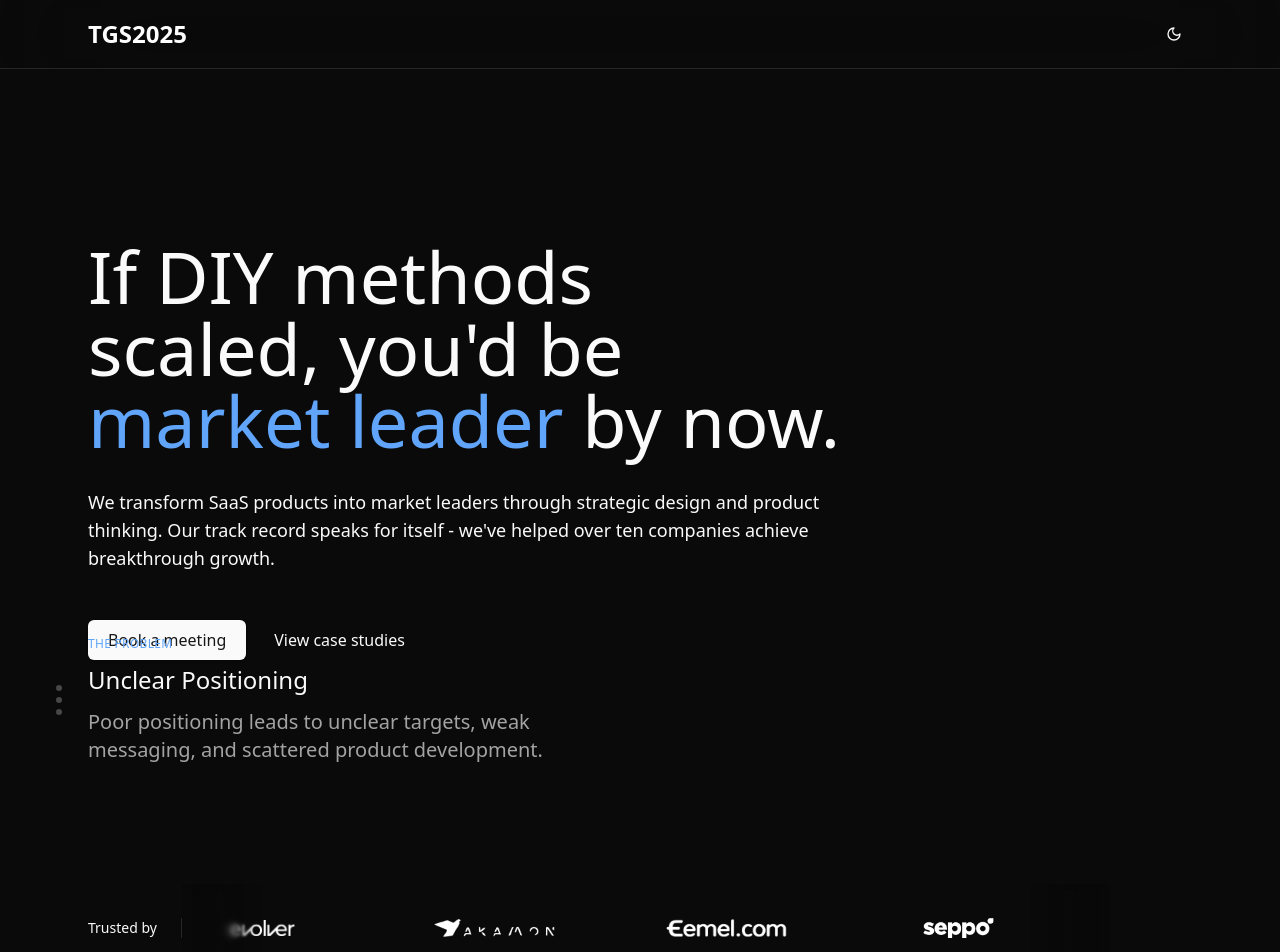
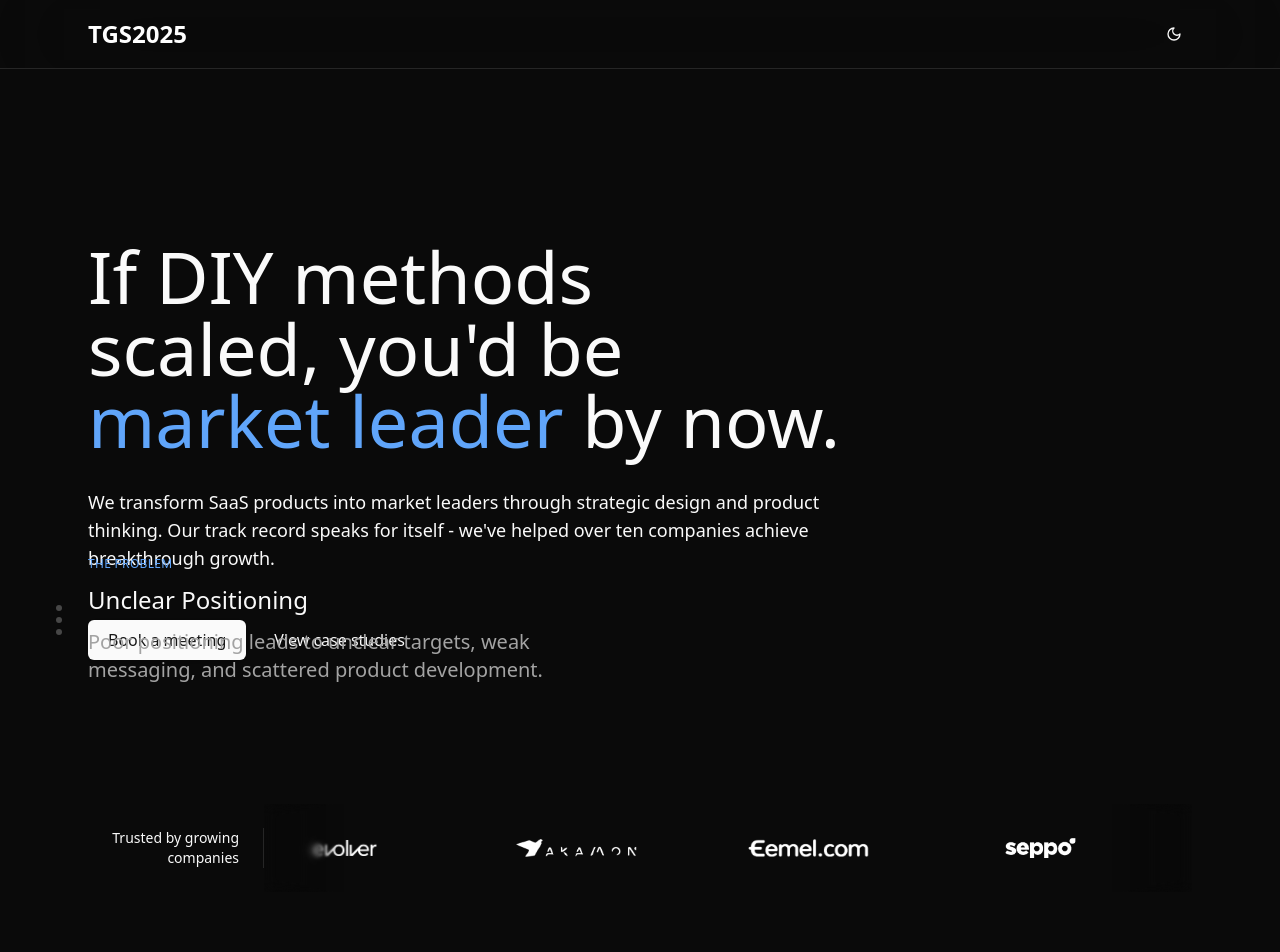
Before and after one commit to Liikemies-glitch/TGS2025, a Next.js app: page / in a window 1280 px wide. Shown: the top 952 px of the page. Built offline with nearby package versions, Linux system fonts and the light colour scheme.

Commit message:
Update hero section and add animated group component

```diff
--- a/src/components/blocks/hero-section-4.tsx
+++ b/src/components/blocks/hero-section-4.tsx
@@ -5,14 +5,16 @@ import Image from 'next/image'
 import { Button } from '@/components/ui/button'
 import { InfiniteSlider } from '@/components/ui/infinite-slider'
 import { ProgressiveBlur } from '@/components/ui/progressive-blur'
+import { AnimatedGroup } from '@/components/ui/animated-group'
 
 export function HeroSection() {
     return (
         <main className="overflow-x-hidden">
             <section>
-                <div className="pb-24 pt-12 md:pb-32 lg:pb-56 lg:pt-44">
+                <div className="pb-12 pt-12 md:pb-16 lg:pb-24 lg:pt-44">
                     <div className="relative mx-auto flex max-w-6xl flex-col px-6 lg:block">
                         <div className="mx-auto max-w-lg text-center lg:ml-0 lg:w-[70%] lg:max-w-none lg:text-left">
+                            <AnimatedGroup preset="blur-slide">
                                 <h1 className="mt-8 max-w-2xl text-balance text-5xl font-medium md:text-6xl lg:mt-16 lg:max-w-none xl:text-7xl">If DIY methods scaled, you&apos;d be <span className="text-blue-600 dark:text-blue-400">market leader</span> by now.</h1>
                                 <p className="mt-8 max-w-2xl text-pretty text-lg lg:max-w-none">We transform SaaS products into market leaders through strategic design and product thinking. Our track record speaks for itself - we&apos;ve helped over ten companies achieve breakthrough growth.</p>
 
@@ -36,15 +38,42 @@ export function HeroSection() {
                                         </Link>
                                     </Button>
                                 </div>
+                            </AnimatedGroup>
                         </div>
                     </div>
                 </div>
             </section>
-            <section className="bg-background pb-16 md:pb-32">
+            <section className="bg-background pb-16 pt-8 md:pb-32 md:pt-12">
+                <AnimatedGroup
+                    preset="fade"
+                    variants={{
+                        container: {
+                            hidden: { opacity: 0 },
+                            visible: {
+                                opacity: 1,
+                                transition: {
+                                    staggerChildren: 0.3,
+                                    delayChildren: 0.6, // Start after hero animation
+                                },
+                            },
+                        },
+                        item: {
+                            hidden: { opacity: 0, y: 20 },
+                            visible: {
+                                opacity: 1,
+                                y: 0,
+                                transition: {
+                                    duration: 0.6,
+                                    ease: "easeOut"
+                                }
+                            },
+                        },
+                    }}
+                >
                     <div className="group relative m-auto max-w-6xl px-6">
                         <div className="flex flex-col items-center md:flex-row">
                             <div className="md:max-w-44 md:border-r md:pr-6">
-                            <p className="text-end text-sm">Trusted by</p>
+                                <p className="text-end text-sm">Trusted by growing companies</p>
                             </div>
                             <div className="relative py-6 md:w-[calc(100%-11rem)] min-h-[60px] flex items-center">
                                 <InfiniteSlider
@@ -199,6 +228,7 @@ export function HeroSection() {
                             </div>
                         </div>
                     </div>
+                </AnimatedGroup>
             </section>
         </main>
     )
--- /dev/null
+++ b/src/components/ui/animated-group.tsx
@@ -0,0 +1,208 @@
+'use client';
+import { ReactNode, useEffect, useState } from 'react';
+import { motion, Variants } from 'framer-motion';
+import { cn } from '@/lib/utils';
+import React from 'react';
+
+type PresetType =
+  | 'fade'
+  | 'slide'
+  | 'scale'
+  | 'blur'
+  | 'blur-slide'
+  | 'zoom'
+  | 'flip'
+  | 'bounce'
+  | 'rotate'
+  | 'swing';
+
+type AnimatedGroupProps = {
+  children: ReactNode;
+  className?: string;
+  variants?: {
+    container?: Variants;
+    item?: Variants;
+  };
+  preset?: PresetType;
+};
+
+const defaultContainerVariants: Variants = {
+  hidden: { opacity: 0 },
+  visible: {
+    opacity: 1,
+    transition: {
+      staggerChildren: 0.1,
+    },
+  },
+};
+
+const defaultItemVariants: Variants = {
+  hidden: { opacity: 0 },
+  visible: { opacity: 1 },
+};
+
+const presetVariants: Record<
+  PresetType,
+  { container: Variants; item: Variants }
+> = {
+  fade: {
+    container: defaultContainerVariants,
+    item: {
+      hidden: { opacity: 0 },
+      visible: { opacity: 1 },
+    },
+  },
+  slide: {
+    container: defaultContainerVariants,
+    item: {
+      hidden: { opacity: 0, y: 20 },
+      visible: { opacity: 1, y: 0 },
+    },
+  },
+  scale: {
+    container: defaultContainerVariants,
+    item: {
+      hidden: { opacity: 0, scale: 0.8 },
+      visible: { opacity: 1, scale: 1 },
+    },
+  },
+  blur: {
+    container: defaultContainerVariants,
+    item: {
+      hidden: { opacity: 0, filter: 'blur(4px)' },
+      visible: { opacity: 1, filter: 'blur(0px)' },
+    },
+  },
+  'blur-slide': {
+    container: {
+      hidden: { opacity: 0 },
+      visible: {
+        opacity: 1,
+        transition: {
+          staggerChildren: 0.15,
+          delayChildren: 0.1,
+        },
+      },
+    },
+    item: {
+      hidden: {
+        opacity: 0,
+        filter: 'blur(8px)',
+        y: 30
+      },
+      visible: {
+        opacity: 1,
+        filter: 'blur(0px)',
+        y: 0,
+        transition: {
+          duration: 0.8,
+          ease: [0.25, 0.1, 0.25, 1],
+        }
+      },
+    },
+  },
+  zoom: {
+    container: defaultContainerVariants,
+    item: {
+      hidden: { opacity: 0, scale: 0.5 },
+      visible: {
+        opacity: 1,
+        scale: 1,
+        transition: { type: 'spring', stiffness: 300, damping: 20 },
+      },
+    },
+  },
+  flip: {
+    container: defaultContainerVariants,
+    item: {
+      hidden: { opacity: 0, rotateX: -90 },
+      visible: {
+        opacity: 1,
+        rotateX: 0,
+        transition: { type: 'spring', stiffness: 300, damping: 20 },
+      },
+    },
+  },
+  bounce: {
+    container: defaultContainerVariants,
+    item: {
+      hidden: { opacity: 0, y: -50 },
+      visible: {
+        opacity: 1,
+        y: 0,
+        transition: { type: 'spring', stiffness: 400, damping: 10 },
+      },
+    },
+  },
+  rotate: {
+    container: defaultContainerVariants,
+    item: {
+      hidden: { opacity: 0, rotate: -180 },
+      visible: {
+        opacity: 1,
+        rotate: 0,
+        transition: { type: 'spring', stiffness: 200, damping: 15 },
+      },
+    },
+  },
+  swing: {
+    container: defaultContainerVariants,
+    item: {
+      hidden: { opacity: 0, rotate: -10 },
+      visible: {
+        opacity: 1,
+        rotate: 0,
+        transition: { type: 'spring', stiffness: 300, damping: 8 },
+      },
+    },
+  },
+};
+
+function AnimatedGroup({
+  children,
+  className,
+  variants,
+  preset,
+}: AnimatedGroupProps) {
+  const [isMounted, setIsMounted] = useState(false);
+
+  useEffect(() => {
+    setIsMounted(true);
+  }, []);
+
+  const selectedVariants = preset
+    ? presetVariants[preset]
+    : { container: defaultContainerVariants, item: defaultItemVariants };
+  const containerVariants = variants?.container || selectedVariants.container;
+  const itemVariants = variants?.item || selectedVariants.item;
+
+  if (!isMounted) {
+    // Render without animation on server/initial client render
+    return (
+      <div className={cn(className)}>
+        {React.Children.map(children, (child, index) => (
+          <div key={index}>
+            {child}
+          </div>
+        ))}
+      </div>
+    );
+  }
+
+  return (
+    <motion.div
+      initial='hidden'
+      animate='visible'
+      variants={containerVariants}
+      className={cn(className)}
+    >
+      {React.Children.map(children, (child, index) => (
+        <motion.div key={index} variants={itemVariants}>
+          {child}
+        </motion.div>
+      ))}
+    </motion.div>
+  );
+}
+
+export { AnimatedGroup };
```
Lines whose indentation alone changed are shown as unchanged.
